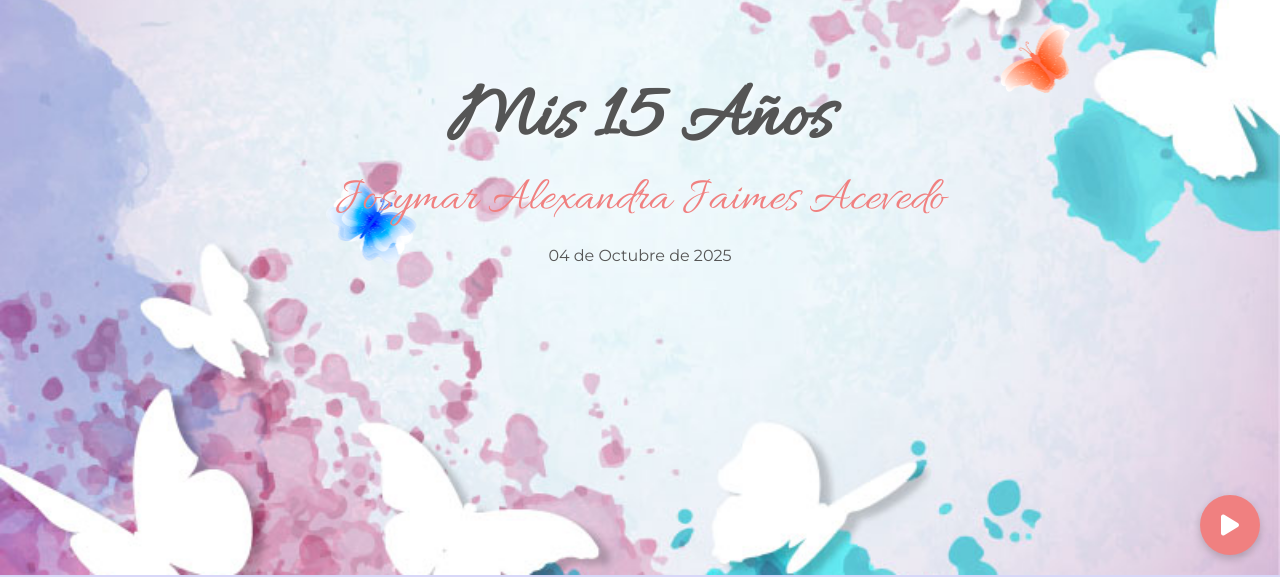
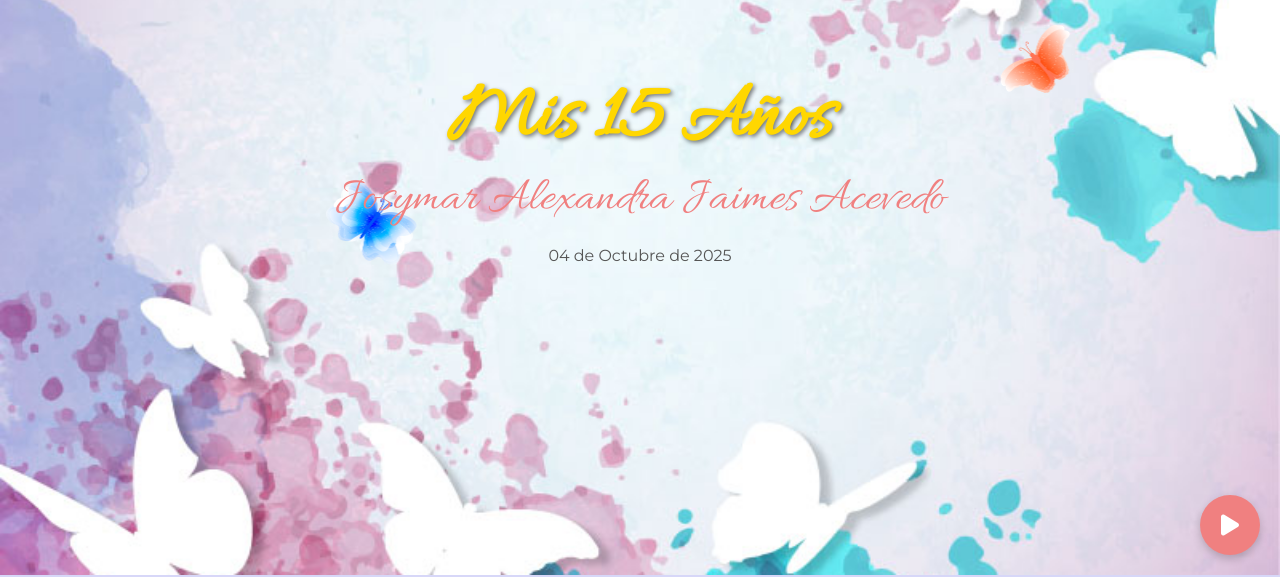
Before and after one commit to nelsonki/quincejosymar, a plain HTML site: page index.html in a window 1280 px wide. Shown: the part 225-802 px from the top of the page. Drawn offline with Linux system fonts and the light colour scheme.

Commit message:
Add files via upload

```diff
--- a/style.css
+++ b/style.css
@@ -37,9 +37,11 @@ body {
     font-family: var(--heading-font);
     font-size: 5em;
     margin: 0;
-    text-shadow: 2px 2px 4px rgba(255,255,255,0.5); /* Sombra para mejor visibilidad */
+    color: #FFD700; /* Color dorado */
+    font-weight: 700; /* Hace la fuente más gruesa */
+    text-shadow: 2px 2px 4px rgba(0, 0, 0, 0.5); /* Sombra para mayor profundidad */
     position: relative;
-    z-index: 20;
+    z-index: 20
 }
 
 .hero-content h2 {
```
